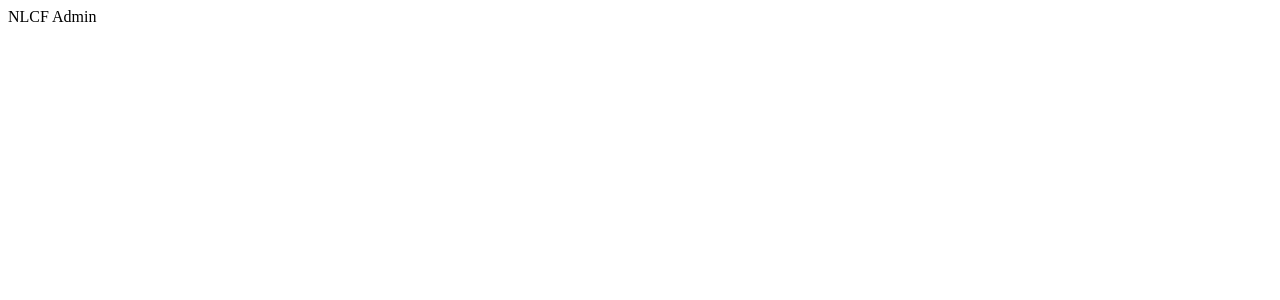
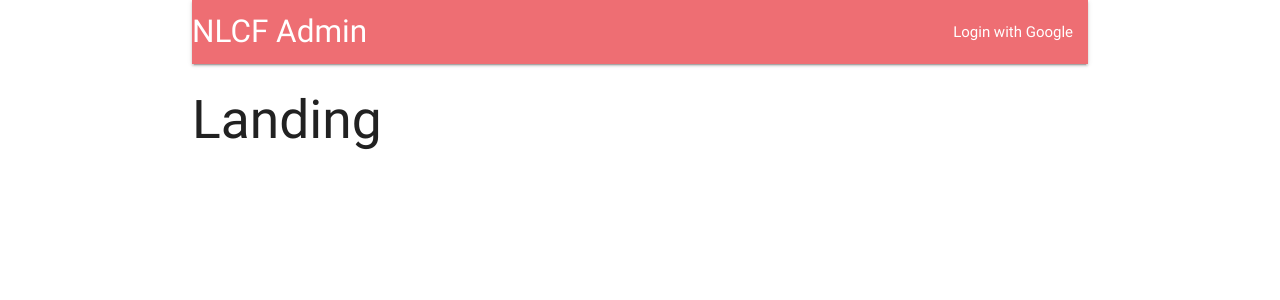
Before and after one commit to jerickBilalat/church-admin-app, a React (Create React App) app in the folder client/: page / in a window 1280 px wide. Shown: the top 300 px of the page. Built offline with nearby package versions, Linux system fonts and the light colour scheme.

Commit message:
Add initial header, dashboard, eventNew, and landing components

```diff
--- a/client/package.json
+++ b/client/package.json
@@ -8,12 +8,15 @@
     }
   },
   "dependencies": {
+    "axios": "^0.17.1",
+    "materialize-css": "^0.100.2",
     "react": "^16.2.0",
     "react-dom": "^16.2.0",
     "react-redux": "^5.0.6",
     "react-router-dom": "^4.2.2",
     "react-scripts": "1.1.0",
-    "redux": "^3.7.2"
+    "redux": "^3.7.2",
+    "redux-thunk": "^2.2.0"
   },
   "scripts": {
     "start": "react-scripts start",
--- a/client/src/components/App.js
+++ b/client/src/components/App.js
@@ -1,10 +1,24 @@
 import React from 'react';
+import {BrowserRouter, Route} from 'react-router-dom';
+
+
+import Header from './Header';
+const Dashboard = () => <h2>Dashboard</h2>
+const EventNew = () => <h2>EventNew</h2>
+const Landing = () => <h2>Landing</h2>
 
 
 const App = () => {
     return (
-        <div>
-            NLCF Admin
+        <div className="container">
+            <BrowserRouter>
+                <div>
+                    <Header />
+                    <Route exact path="/" component={Landing} />
+                    <Route exact path="/events" component={Dashboard} />
+                    <Route path="/events/new" component={EventNew} />
+                </div>
+            </BrowserRouter>
         </div>
     )
 }
--- /dev/null
+++ b/client/src/components/Header.js
@@ -0,0 +1,22 @@
+import React, {Component} from 'react';
+
+class Header extends Component{
+    render() {
+        return (
+            <nav>
+                <div className="nav-wrapper">
+                    <a className="left brand-logo">
+                        NLCF Admin
+                    </a>
+                    <ul className="right">
+                        <li>
+                            <a>Login with Google</a>
+                        </li>
+                    </ul>
+                </div>
+            </nav>
+        );
+    }
+}
+
+export default Header;
--- a/client/src/index.js
+++ b/client/src/index.js
@@ -1,12 +1,14 @@
+
+import 'materialize-css/dist/css/materialize.min.css';
 import React from 'react';
 import ReactDOM from 'react-dom';
 import {Provider} from 'react-redux';
 import {createStore, applyMiddleware} from 'redux';
 
+import App from './components/App';
+import reducers from './reducers';
 
-import App from './components/App';
-
-const store = createStore(() => [], {}, applyMiddleware());
+const store = createStore(reducers, {}, applyMiddleware());
 
 ReactDOM.render(
 
--- /dev/null
+++ b/client/src/reducers/authReducer.js
@@ -0,0 +1,7 @@
+
+export default function(state = {}, action) {
+    switch(action.type) {
+        default:
+            return state;
+    }
+}
--- /dev/null
+++ b/client/src/reducers/index.js
@@ -0,0 +1,7 @@
+import {combineReducers} from 'redux';
+import authReducer from './authReducer';
+
+
+export default combineReducers({
+    auth: authReducer
+})
```
Also changed, not shown: 1 other file (tests, documents, lock files or other folders).
